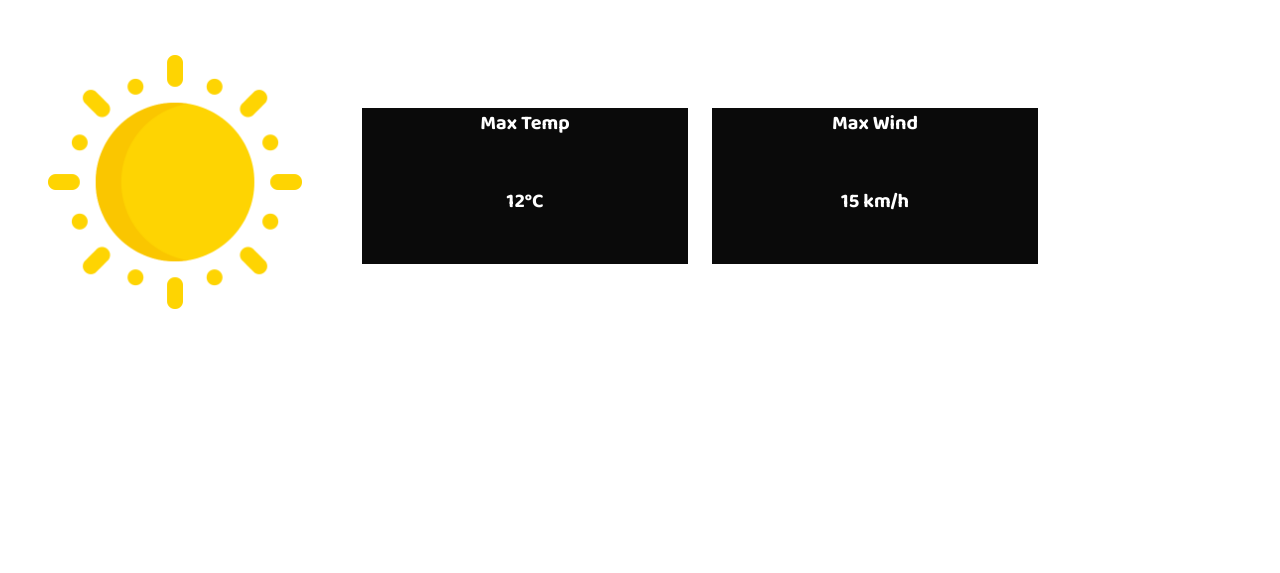
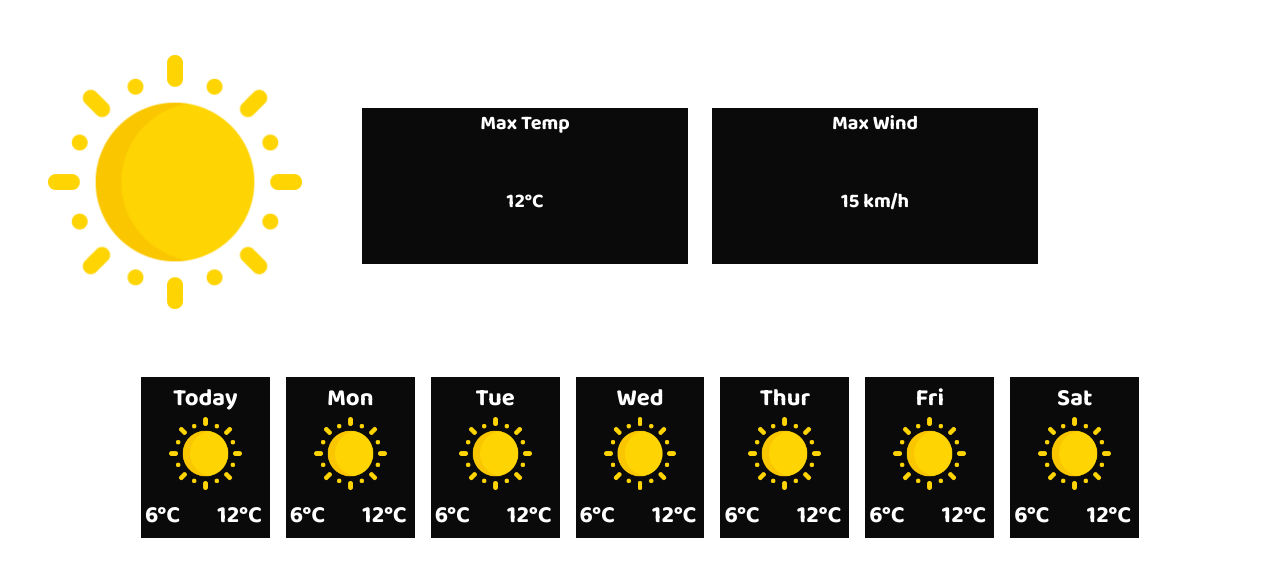
Before and after one commit to bit-of-a-git/whether-weather-app, an Eleventy site: page index.html in a window 1280 px wide. Shown: the part 227-800 px from the top of the page. Built offline with nearby package versions, Linux system fonts and the light colour scheme; Eleventy itself is replaced by a stand-in of ours; files that its build step writes are made by us from their sources.

Commit message:
Proof of Concept (POC) City Focus 3 - Berlin

```diff
--- a/index.html
+++ b/index.html
@@ -18,7 +18,7 @@
     <div class="column is-one-third mt-5">
       <img src="images/logo.png"/>
     </div>
-    <div class="column is-one-third mt-6 has-text-centered has-text-black has-text-weight-bold">
+    <div class="column is-one-third mb-0 mt-auto has-text-centered has-text-black has-text-weight-bold">
       <p class="is-size-1">Berlin</p>
       <p class="is-size-3">Today</p>
     </div>
@@ -47,4 +47,91 @@
       <p class="is-size-5 has-text-centered mb-6">15 km/h</p>
     </div>
   </div>
+  <div class="columns is-centered has-text-white has-text-weight-bold">
+    <div class="column is-one mr-2"></div>
+    <div class="column is-one mr-2 p-1 has-background-black">
+      <p class="is-size-4 has-text-centered">Today</p>
+      <img class="px-5" src="images/sun.png"/>
+      <div class="columns is-vcentered">
+        <div class="column is-half">
+          <p class="is-size-4">6°C</p>
+        </div>
+        <div class="column is-half">
+          <p class="is-size-4">12°C</p>
+        </div>
+      </div>
+    </div>
+    <div class="column is-one mx-2 p-1 has-background-black">
+      <p class="is-size-4 has-text-centered">Mon</p>
+      <img class="px-5" src="images/sun.png"/>
+      <div class="columns is-vcentered">
+        <div class="column is-half">
+          <p class="is-size-4">6°C</p>
+        </div>
+        <div class="column is-half">
+          <p class="is-size-4">12°C</p>
+        </div>
+      </div>
+    </div>
+    <div class="column is-one mx-2 p-1 has-background-black">
+      <p class="is-size-4 has-text-centered">Tue</p>
+      <img class="px-5" src="images/sun.png"/>
+      <div class="columns is-vcentered">
+        <div class="column is-half">
+          <p class="is-size-4">6°C</p>
+        </div>
+        <div class="column is-half">
+          <p class="is-size-4">12°C</p>
+        </div>
+      </div>
+    </div>
+    <div class="column is-one mx-2 p-1 has-background-black">
+      <p class="is-size-4 has-text-centered">Wed</p>
+      <img class="px-5" src="images/sun.png"/>
+      <div class="columns is-vcentered">
+        <div class="column is-half">
+          <p class="is-size-4">6°C</p>
+        </div>
+        <div class="column is-half">
+          <p class="is-size-4">12°C</p>
+        </div>
+      </div>
+    </div>
+    <div class="column is-one mx-2 p-1 has-background-black">
+      <p class="is-size-4 has-text-centered">Thur</p>
+      <img class="px-5" src="images/sun.png"/>
+      <div class="columns is-vcentered">
+        <div class="column is-half">
+          <p class="is-size-4">6°C</p>
+        </div>
+        <div class="column is-half">
+          <p class="is-size-4">12°C</p>
+        </div>
+      </div>
+    </div>
+    <div class="column is-one mx-2 p-1 has-background-black">
+      <p class="is-size-4 has-text-centered">Fri</p>
+      <img class="px-5" src="images/sun.png"/>
+      <div class="columns is-vcentered">
+        <div class="column is-half">
+          <p class="is-size-4">6°C</p>
+        </div>
+        <div class="column is-half">
+          <p class="is-size-4">12°C</p>
+        </div>
+      </div>
+    </div>
+    <div class="column is-one ml-2 p-1 has-background-black">
+      <p class="is-size-4 has-text-centered">Sat</p>
+      <img class="px-5" src="images/sun.png"/>
+      <div class="columns is-vcentered">
+        <div class="column is-half">
+          <p class="is-size-4">6°C</p>
+        </div>
+        <div class="column is-half">
+          <p class="is-size-4">12°C</p>
+        </div>
+      </div>
+    </div>
+    <div class="column is-one ml-2"></div>
 </body>
```
